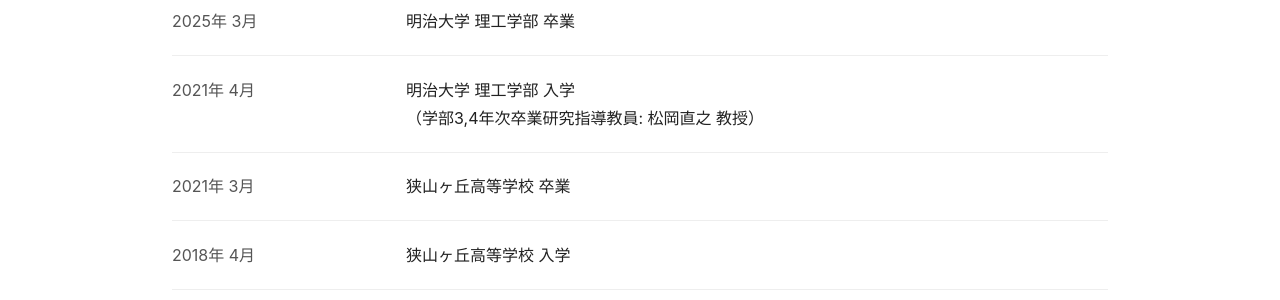
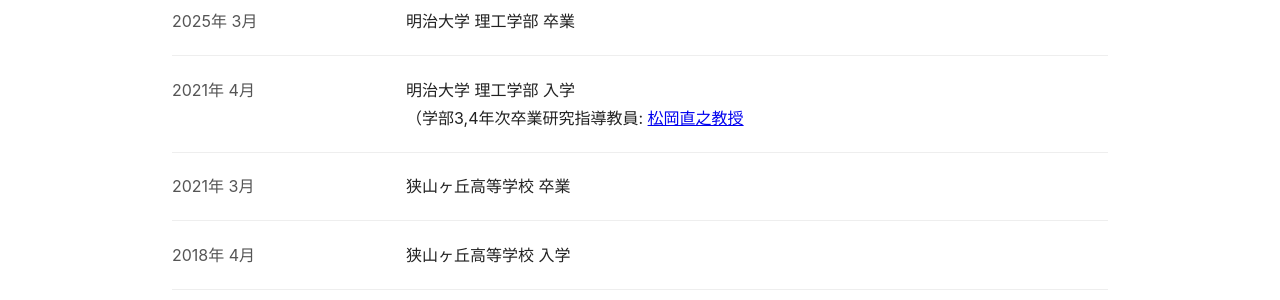
Before and after one commit to Varphiaaa/my-website_new, a Jekyll site: the page built from index.html, in a window 1280 px wide. Shown: the part 1227-1527 px from the top of the page. Built offline with Jekyll 4.4.1, drawn with Linux system fonts in a browser that asks for light colours; part of the change alters nothing that is shown.

```diff
--- a/index.html
+++ b/index.html
@@ -58,7 +58,7 @@ title: トップ
       <tr><th>現在</th><td>東京科学大学 理学院 数学コース 博士前期課程 在学</td></tr>
       <tr><th>2025年 4月</th><td>東京科学大学 理学院 数学コース 博士前期課程 入学<br>（指導教員： 下元数馬 教授）</td></tr>
       <tr><th>2025年 3月</th><td>明治大学 理工学部 卒業</td></tr>
-      <tr><th>2021年 4月</th><td>明治大学 理工学部 入学<br>（学部3,4年次卒業研究指導教員: 松岡直之 教授）</td></tr>
+      <tr><th>2021年 4月</th><td>明治大学 理工学部 入学<br>（学部3,4年次卒業研究指導教員: <a href="https://www.isc.meiji.ac.jp/~naomatsu/" target="_blank">松岡直之教授</a></td></tr>
       <tr><th>2021年 3月</th><td>狭山ヶ丘高等学校 卒業</td></tr>
       <tr><th>2018年 4月</th><td>狭山ヶ丘高等学校 入学</td></tr>
     </table>
@@ -68,7 +68,7 @@ title: トップ
       <tr><th>Present</th><td>Master Student, Institute of Science Tokyo</td></tr>
       <tr><th>Apr 2025</th><td>Enrolled in Master's Program, Institute of Science Tokyo<br>(Supervisor: Prof. Kazuma Shimomoto)</td></tr>
       <tr><th>Mar 2025</th><td>B.Sc. in Science, Meiji University</td></tr>
-      <tr><th>Apr 2021</th><td>Enrolled in Meiji University<br>(Supervisor: Prof. Naoyuki Matsuoka)</td></tr>
+      <tr><th>Apr 2021</th><td>Enrolled in Meiji University<br>(Supervisor: <a href="https://www.isc.meiji.ac.jp/~naomatsu/" target="_blank">Prof. Naoyuki Matsuoka</a>)</td></tr>
     </table>
   </div>
 </section>
```
